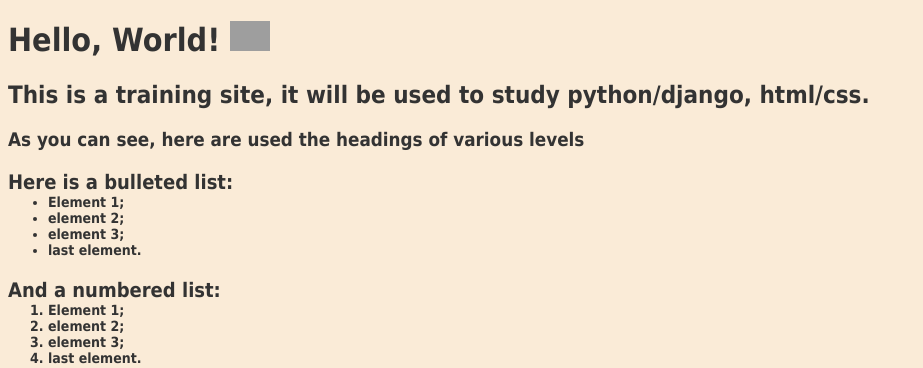
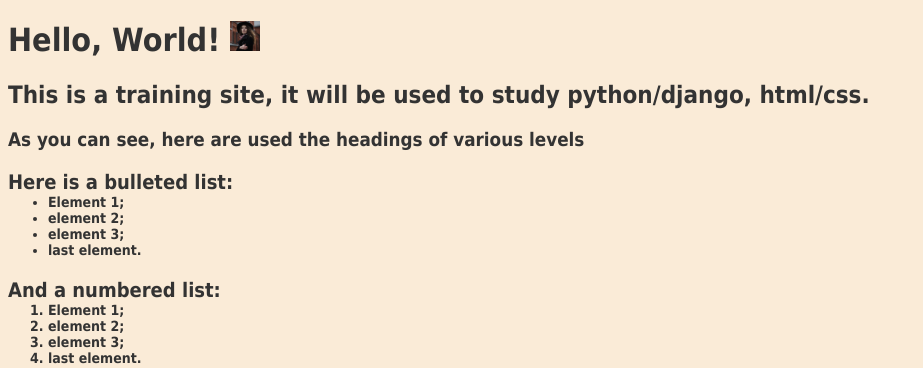
Before and after one commit to cryuso/ToLP_Django_labs, a Django app: page / in a window 1280 px wide. Shown: the top 368 px of the page, without its empty margins (0-923 px from the left). Run offline with Django 3.2, Linux system fonts and the light colour scheme; grey boxes are pictures that could not be loaded.

Commit message:
Update static_handler.html

```diff
--- a/Lab2/firstwebpage/flatpages/templates/static_handler.html
+++ b/Lab2/firstwebpage/flatpages/templates/static_handler.html
@@ -6,7 +6,7 @@
     </head>
     <body>
         <h1>Hello, World!
-        <img src="{{ STATIC_URL }}static/ptashka.png" width="30" height="30">
+        <img src="{{ STATIC_URL }}static/iro4ka.jpg" width="30" height="30">
         </h1>
         <h2>This is a training site, it will be used to study
             python/django, html/css.</h2>
```
